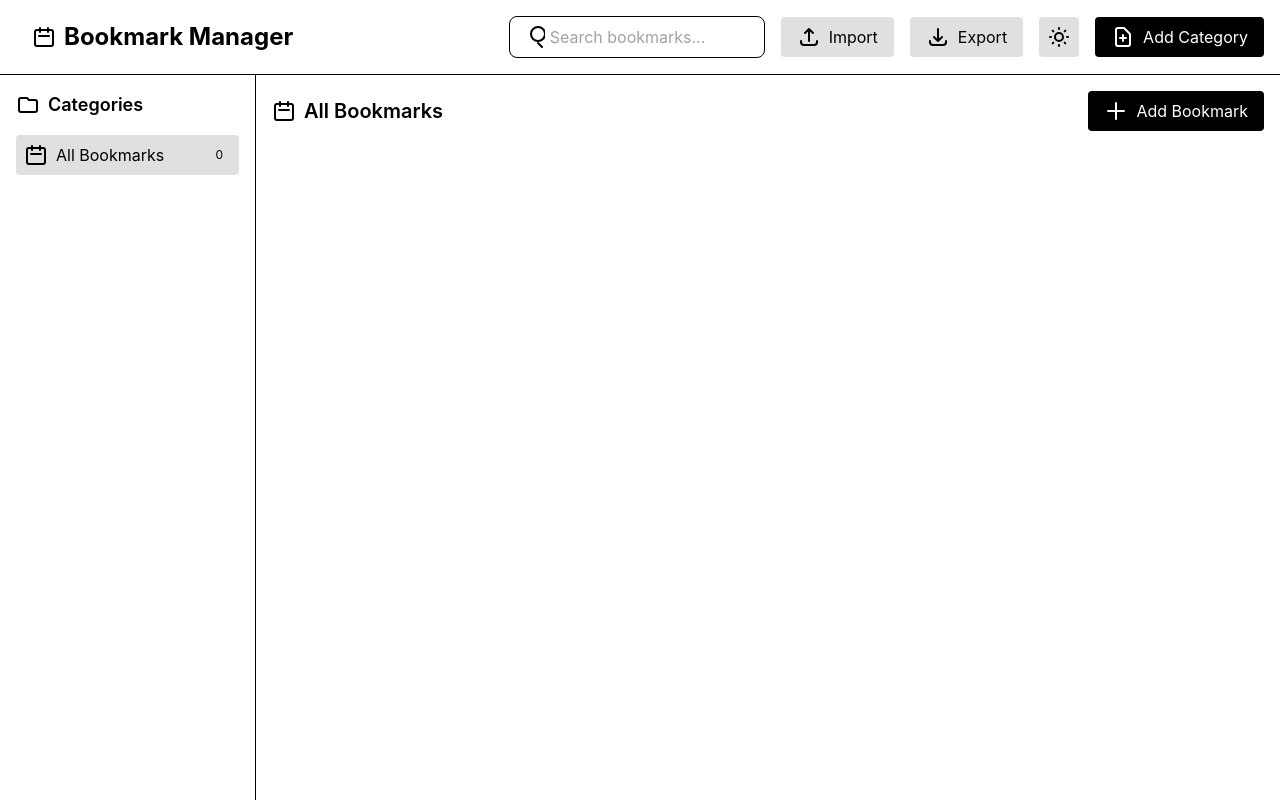
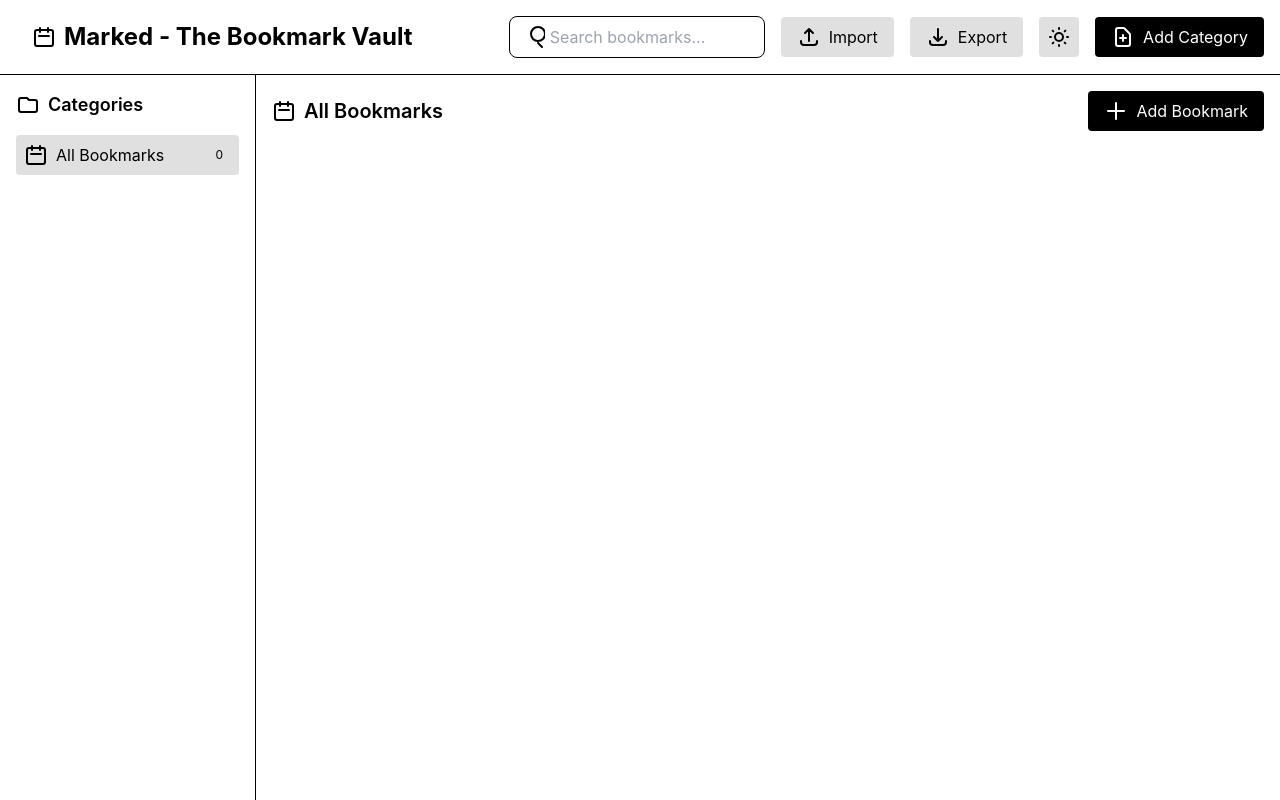
Before and after one commit to Sumera01/marked-thebookmarkvault, a website: page index.html in a window 1280 px wide. Drawn offline with nearby package versions, Linux system fonts and the light colour scheme.

Commit message:
Update index.html

```diff
--- a/index.html
+++ b/index.html
@@ -131,7 +131,7 @@
                     <svg class="icon mr-2" fill="none" stroke="currentColor" viewBox="0 0 24 24">
                         <path stroke-linecap="round" stroke-linejoin="round" stroke-width="2" d="M8 7V3m8 4V3m-9 8h10M5 21h14a2 2 0 002-2V7a2 2 0 00-2-2H5a2 2 0 00-2 2v12a2 2 0 002 2z"/>
                     </svg>
-                    Bookmark Manager
+                    Marked - The Bookmark Vault
                 </h1>
             </div>
             <div class="flex items-center space-x-4">
```
